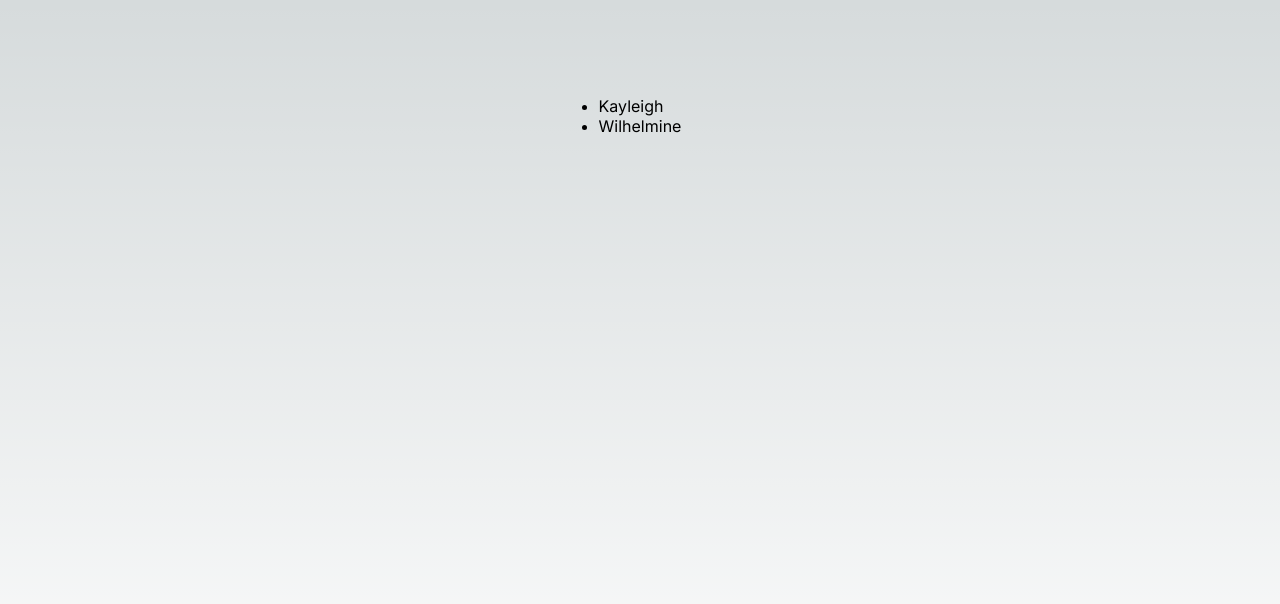
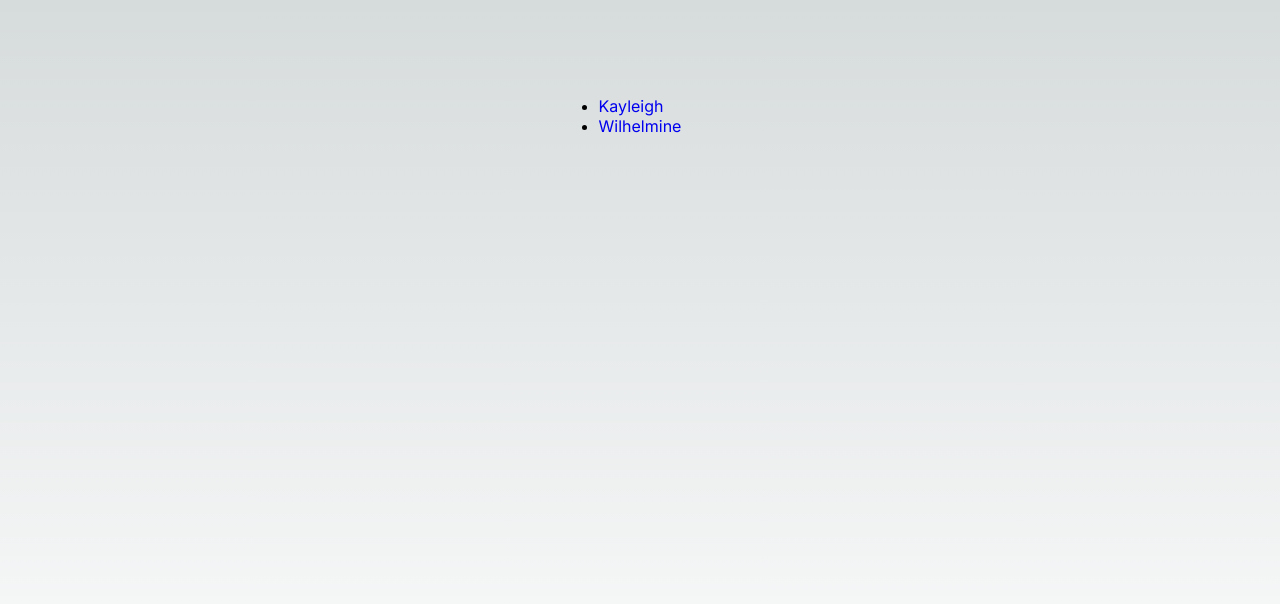
Before and after one commit to matt-newman/special-octo-enigma, a Next.js app: page / in a window 1280 px wide. Shown: the top 604 px of the page. Built offline with nearby package versions, Linux system fonts and the light colour scheme.

Commit message:
readme tweaks

```diff
--- a/src/app/page.module.css
+++ b/src/app/page.module.css
@@ -6,3 +6,7 @@
   padding: 6rem;
   min-height: 100vh;
 }
+
+.main a {
+  color: revert;
+}
```
Also changed, not shown: 1 other file (tests, documents, lock files or other folders).
